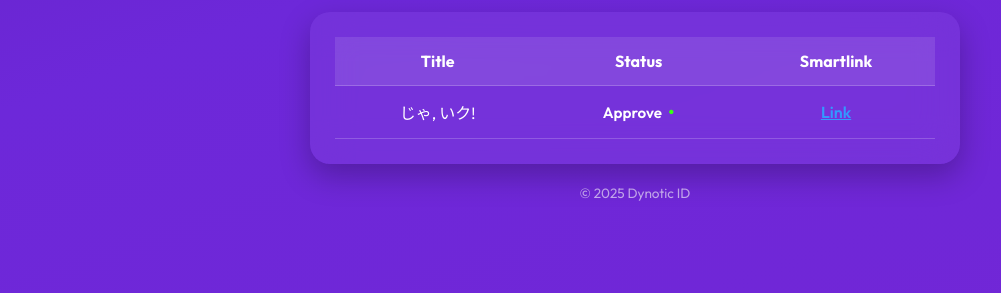
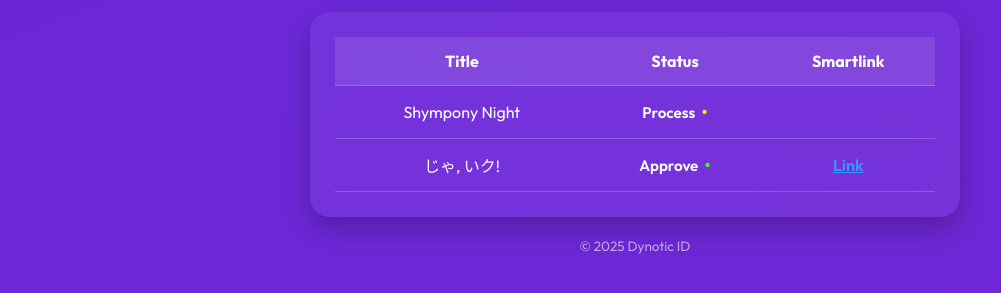
Before and after one commit to dynoticid/gfrxPlink, a plain HTML site: page index.html in a window 1280 px wide. Shown: the part 143-436 px from the top of the page, without its empty margins (5-1006 px from the left). Drawn offline with Linux system fonts and the light colour scheme.

Commit message:
index.html

```diff
--- a/index.html
+++ b/index.html
@@ -85,6 +85,12 @@ th{
 .status-process .dot { color: #ffea00; }
 .status-rejected .dot { color: #ff0033; }
 
+.smartlink-text{
+  font-weight:600;
+  color:#39f;
+  text-decoration:underline;
+}
+
 footer{
   margin-top:20px;
   color:rgba(255,255,255,0.6);
@@ -111,17 +117,16 @@ footer{
         <th>Smartlink</th>
       </tr>
     </thead>
-    <tbody id="table-body">
-      <!-- Data akan diisi oleh JS -->
-    </tbody>
+    <tbody id="table-body"></tbody>
   </table>
 </div>
 
 <footer>© 2025 Dynotic ID</footer>
 
 <script>
-// Lagu tunggal
+// Data lagu
 const songs = [
+  {title:"Shympony Night", status:"process", smartlink:""},
   {title:"じゃ, いク!", status:"approve", smartlink:"https://fanlink.tv/wNFg"}
 ];
 
@@ -129,11 +134,14 @@ function renderTable(){
   const tableBody = document.getElementById("table-body");
   tableBody.innerHTML = "";
   songs.forEach(song=>{
+    const smartlinkDisplay = song.smartlink
+      ? `<a href="${song.smartlink}" target="_blank" class='smartlink-text'>Link</a>`
+      : "";
     const row = document.createElement("tr");
     row.innerHTML = `
       <td>${song.title}</td>
       <td><span class="status-text status-${song.status}">${song.status.charAt(0).toUpperCase() + song.status.slice(1)}<span class="dot">•</span></span></td>
-      <td><a href="${song.smartlink}" target="_blank" style="color:#39f;font-weight:600;text-decoration:underline;">Link</a></td>
+      <td>${smartlinkDisplay}</td>
     `;
     tableBody.appendChild(row);
   });
```
